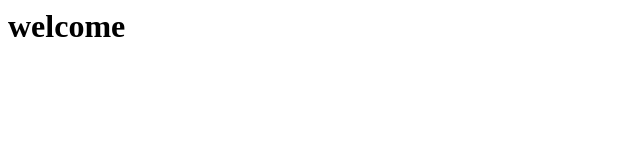
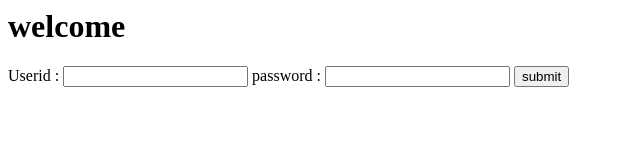
Before and after one commit to adarshsuresh07/CSE-2017-21, a plain HTML site: page index.html in a window 1280 px wide. Shown: the whole page, without its empty margins (0-640 px from the left). Drawn offline with Linux system fonts and the light colour scheme.

Commit message:
added main.html

```diff
--- a/index.html
+++ b/index.html
@@ -5,5 +5,10 @@
 	</head>
 <body>
 	<h1>welcome</h1>
+	<form action="main.html">
+		Userid : <input type="text">
+		password : <input type="password">
+		<button>submit</button>
+	</form>
 </body>
 </html>
```
Also changed, not shown: main.html (added, +14 -0 lines).
